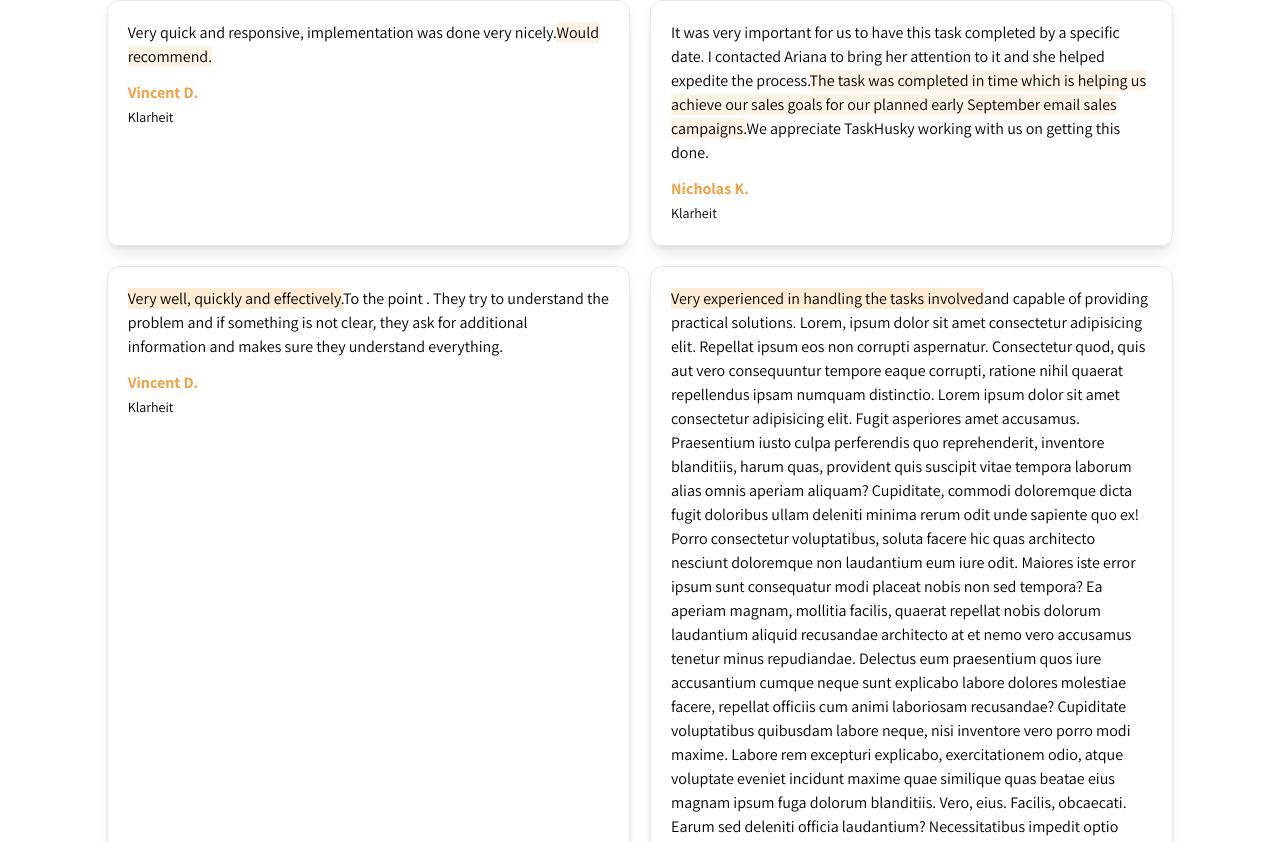
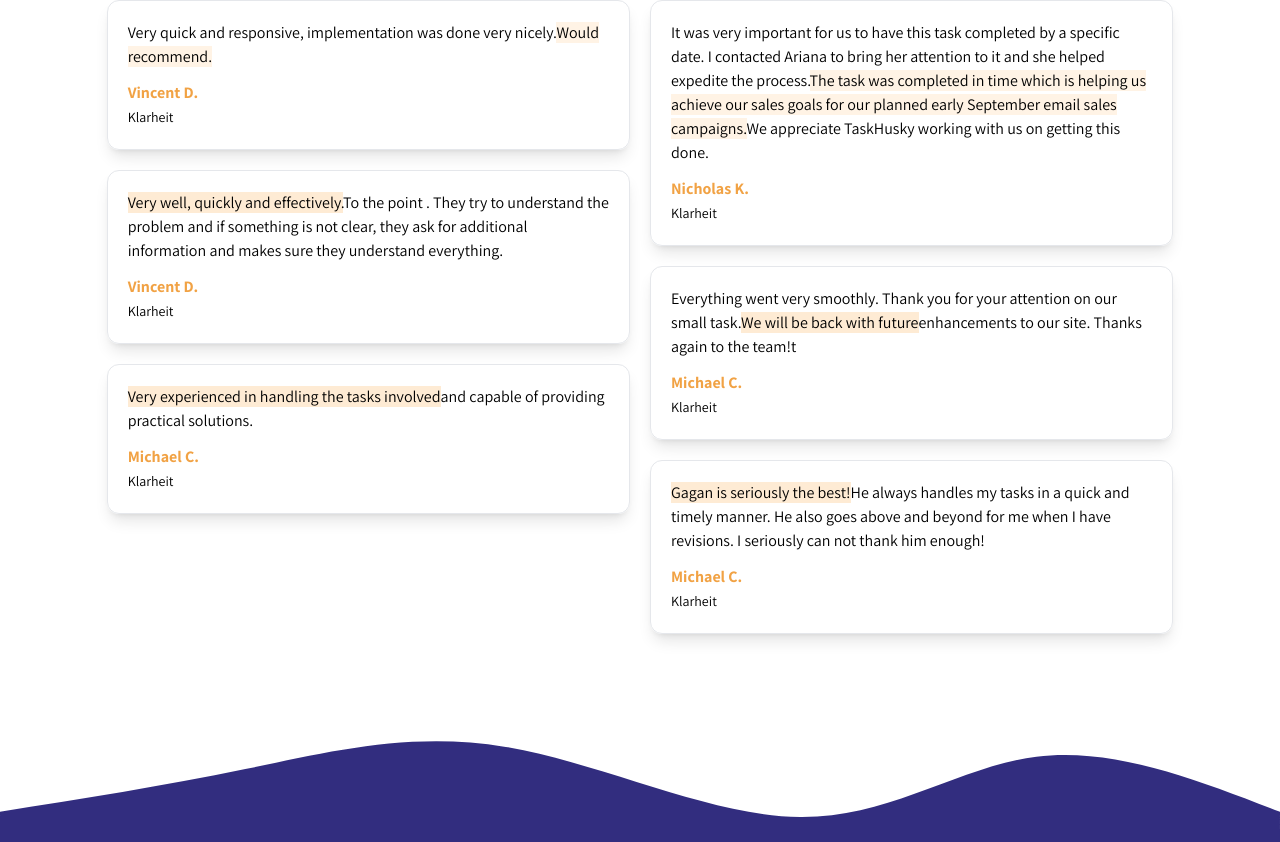
Before and after one commit to musfiqsucks/bullzpot-final, a React (Vite) app: page / in a window 1280 px wide. Shown: the part 958-1800 px from the top of the page. Built offline with nearby package versions, Linux system fonts and the light colour scheme.

Commit message:
company overview

```diff
--- a/src/components/UI/LoveTrustSection.jsx
+++ b/src/components/UI/LoveTrustSection.jsx
@@ -2,10 +2,10 @@ const LoveTrustSection = () => {
   return (
     <div className="max-w-screen-xl w-10/12 mx-auto">
       <div className="text-center">
-        <h1 className="text-[40px] color-primary font-bold">Loved & Trust</h1>
+        <h1 className="text-[40px] color-primary font-bold">Loved & Trusted</h1>
       </div>
-      <div className="grid grid-cols-1 md:grid-cols-2 gap-5 mt-10">
-        <div className="h-auto border-solid border-[1px] border-gray-200 p-5 rounded-xl shadow-lg">
+      <div className="columns-1 md:columns-2 gap-5 mt-10">
+        <div className="break-inside-avoid mb-5 border-solid border-[1px] border-gray-200 p-5 rounded-xl shadow-lg">
           <p className="text-base">
             Very quick and responsive, implementation was done very nicely.
             <span className="bg-orange-200 bg-opacity-30">
@@ -15,7 +15,31 @@ const LoveTrustSection = () => {
           <h2 className="font-xl font-bold color-secondary mt-3">Vincent D.</h2>
           <span className="text-sm">Klarheit</span>
         </div>
-        <div className="border-solid border-[1px] border-gray-200 p-5 rounded-xl shadow-lg">
+
+        <div className="break-inside-avoid mb-5 border-solid border-[1px] border-gray-200 p-5 rounded-xl shadow-lg">
+          <p className="text-base">
+            <span className="bg-orange-200 bg-opacity-50">
+              Very well, quickly and effectively.
+            </span>
+            To the point . They try to understand the problem and if something
+            is not clear, they ask for additional information and makes sure
+            they understand everything.
+          </p>
+          <h2 className="font-xl font-bold color-secondary mt-3">Vincent D.</h2>
+          <span className="text-sm">Klarheit</span>
+        </div>
+
+        <div className="break-inside-avoid mb-5 border-solid border-[1px] border-gray-200 p-5 rounded-xl shadow-lg">
+          <p className="text-base">
+            <span className="bg-orange-200 bg-opacity-50">
+              Very experienced in handling the tasks involved
+            </span>
+            and capable of providing practical solutions.
+          </p>
+          <h2 className="font-xl font-bold color-secondary mt-3">Michael C.</h2>
+          <span className="text-sm">Klarheit</span>
+        </div>
+        <div className="break-inside-avoid mb-5 border-solid border-[1px] border-gray-200 p-5 rounded-xl shadow-lg">
           <p className="text-base">
             It was very important for us to have this task completed by a
             specific date. I contacted Ariana to bring her attention to it and
@@ -31,50 +55,26 @@ const LoveTrustSection = () => {
           </h2>
           <span className="text-sm">Klarheit</span>
         </div>
-        <div className="border-solid border-[1px] border-gray-200 p-5 rounded-xl shadow-lg">
+        <div className="break-inside-avoid mb-5 border-solid border-[1px] border-gray-200 p-5 rounded-xl shadow-lg">
+          <p className="text-base">
+            Everything went very smoothly. Thank you for your attention on our
+            small task.
+            <span className="bg-orange-200 bg-opacity-50">
+              We will be back with future
+            </span>
+            enhancements to our site. Thanks again to the team!t
+          </p>
+          <h2 className="font-xl font-bold color-secondary mt-3">Michael C.</h2>
+          <span className="text-sm">Klarheit</span>
+        </div>
+        <div className="break-inside-avoid mb-5 border-solid border-[1px] border-gray-200 p-5 rounded-xl shadow-lg">
           <p className="text-base">
             <span className="bg-orange-200 bg-opacity-50">
-              Very well, quickly and effectively.
+              Gagan is seriously the best!
             </span>
-            To the point . They try to understand the problem and if something
-            is not clear, they ask for additional information and makes sure
-            they understand everything.
-          </p>
-          <h2 className="font-xl font-bold color-secondary mt-3">Vincent D.</h2>
-          <span className="text-sm">Klarheit</span>
-        </div>
-        <div className="border-solid border-[1px] border-gray-200 p-5 rounded-xl shadow-lg">
-          <p className="text-base">
-            <span className="bg-orange-200 bg-opacity-50">
-              Very experienced in handling the tasks involved
-            </span>
-            and capable of providing practical solutions. Lorem, ipsum dolor sit
-            amet consectetur adipisicing elit. Repellat ipsum eos non corrupti
-            aspernatur. Consectetur quod, quis aut vero consequuntur tempore
-            eaque corrupti, ratione nihil quaerat repellendus ipsam numquam
-            distinctio. Lorem ipsum dolor sit amet consectetur adipisicing elit.
-            Fugit asperiores amet accusamus. Praesentium iusto culpa perferendis
-            quo reprehenderit, inventore blanditiis, harum quas, provident quis
-            suscipit vitae tempora laborum alias omnis aperiam aliquam?
-            Cupiditate, commodi doloremque dicta fugit doloribus ullam deleniti
-            minima rerum odit unde sapiente quo ex! Porro consectetur
-            voluptatibus, soluta facere hic quas architecto nesciunt doloremque
-            non laudantium eum iure odit. Maiores iste error ipsum sunt
-            consequatur modi placeat nobis non sed tempora? Ea aperiam magnam,
-            mollitia facilis, quaerat repellat nobis dolorum laudantium aliquid
-            recusandae architecto at et nemo vero accusamus tenetur minus
-            repudiandae. Delectus eum praesentium quos iure accusantium cumque
-            neque sunt explicabo labore dolores molestiae facere, repellat
-            officiis cum animi laboriosam recusandae? Cupiditate voluptatibus
-            quibusdam labore neque, nisi inventore vero porro modi maxime.
-            Labore rem excepturi explicabo, exercitationem odio, atque voluptate
-            eveniet incidunt maxime quae similique quas beatae eius magnam ipsum
-            fuga dolorum blanditiis. Vero, eius. Facilis, obcaecati. Earum sed
-            deleniti officia laudantium? Necessitatibus impedit optio expedita
-            saepe rerum, laboriosam nobis qui dolor harum quos iste alias ipsum
-            minus consequatur earum hic itaque illo veritatis quam vel
-            laudantium velit molestias veniam minima? Deserunt ea ex odit velit
-            beatae cum magnam. Dolores totam ipsum qui esse aliquam quod?
+            He always handles my tasks in a quick and timely manner. He also
+            goes above and beyond for me when I have revisions. I seriously can
+            not thank him enough!
           </p>
           <h2 className="font-xl font-bold color-secondary mt-3">Michael C.</h2>
           <span className="text-sm">Klarheit</span>
```
